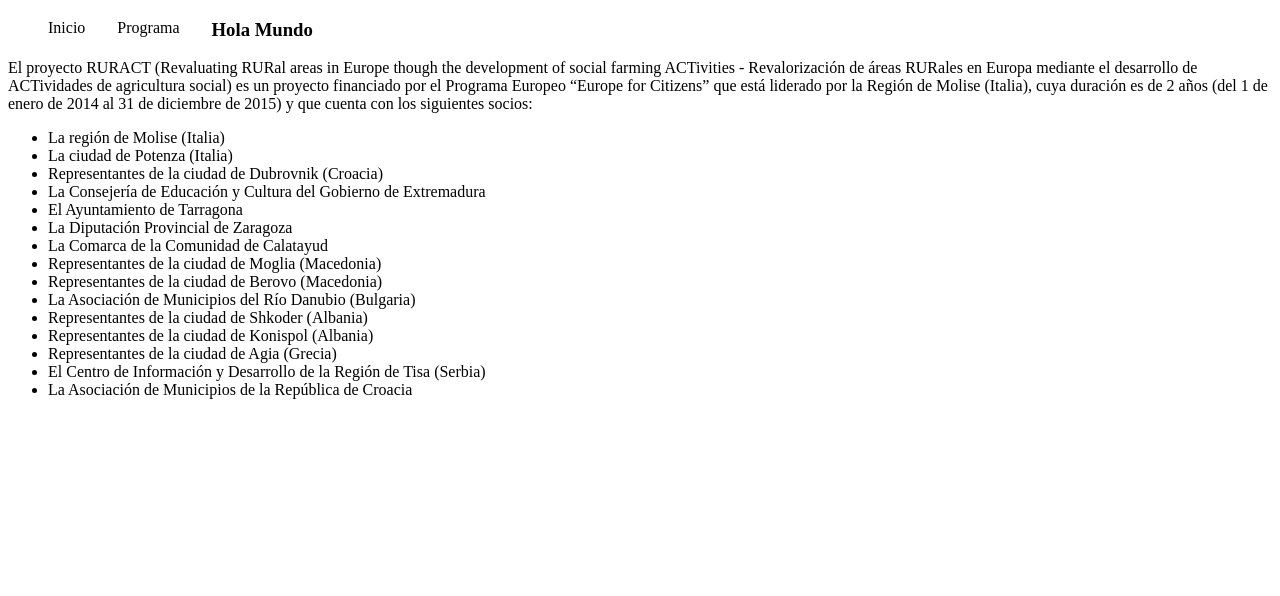
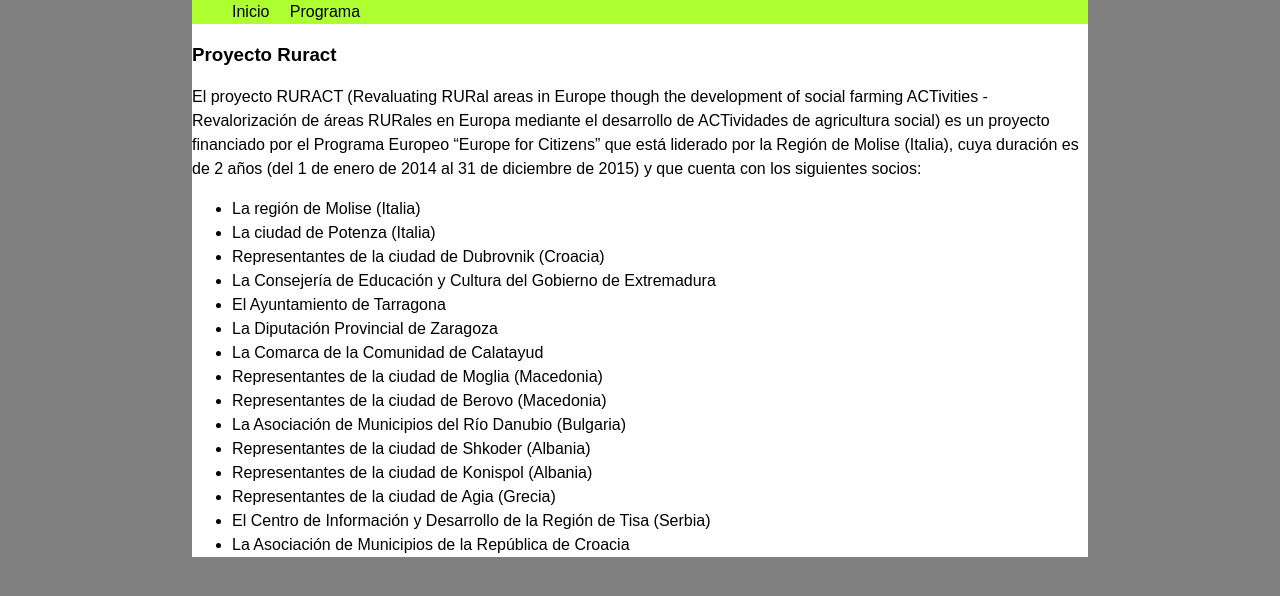
Before and after one commit to miketnt/ruract, a plain HTML site: page index.html in a window 1280 px wide. Drawn offline with Linux system fonts and the light colour scheme.

Commit message:
add firs styles(page)

```diff
--- a/css/main.css
+++ b/css/main.css
@@ -1,6 +1,28 @@
+html{
+
+	background-color: /* darkslate */ grey;
+
+	font-size: 100%;
+	line-height: 1.5em;
+	font-family: sans-serif;
+
+}
+
+body{
+
+	width: 70%;
+	margin: 0 auto;
+	height: 100%;
+
+	background-color: white;
+}
+
+.menubar {
+	margin: 0;
+	background-color: greenyellow;
+}
 
 .menubar li{
-	float:left;
-	display:inline;
-	padding-right: 2em;
+	display: inline;
+	padding-right: 1em;
 }
--- a/index.html
+++ b/index.html
@@ -6,6 +6,7 @@
 
 	<link rel="stylesheet" href="css/main.css">
 <body>
+<div id="page">
 	<nav>
 		<ul class="menubar">
 			<li>Inicio</li>
@@ -13,7 +14,7 @@
 		</ul>
 	</nav>
 	<article>
-		<h3>Hola Mundo</h3>
+		<h3>Proyecto Ruract</h3>
 		<p>El proyecto RURACT (Revaluating RURal areas in Europe though the development of social farming ACTivities - Revalorización de áreas RURales en Europa mediante el desarrollo de ACTividades de agricultura social) es un proyecto financiado por el Programa Europeo “Europe for Citizens” que está liderado por la Región de Molise (Italia), cuya duración es de 2 años (del 1 de enero de 2014 al 31 de diciembre de 2015) y que cuenta con los siguientes socios:</p>
 	</article>
 	<ul>
@@ -32,6 +33,7 @@
     <li>Representantes de la ciudad de Agia (Grecia)</li>
     <li>El Centro de Información y Desarrollo de la Región de Tisa (Serbia)</li>
     <li>La Asociación de Municipios de la República de Croacia</li>
-    </ul>
+	</ul>
+</div>
 </body>
 </html>
```
